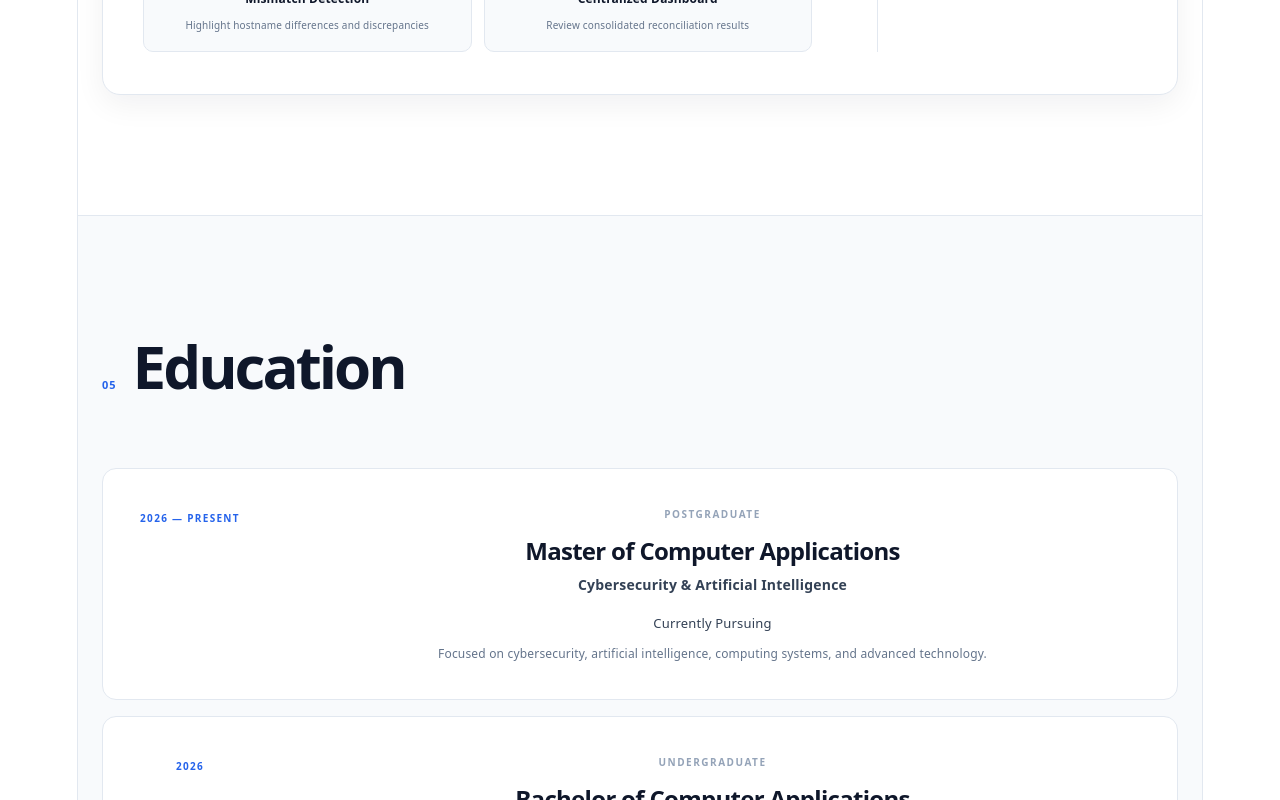
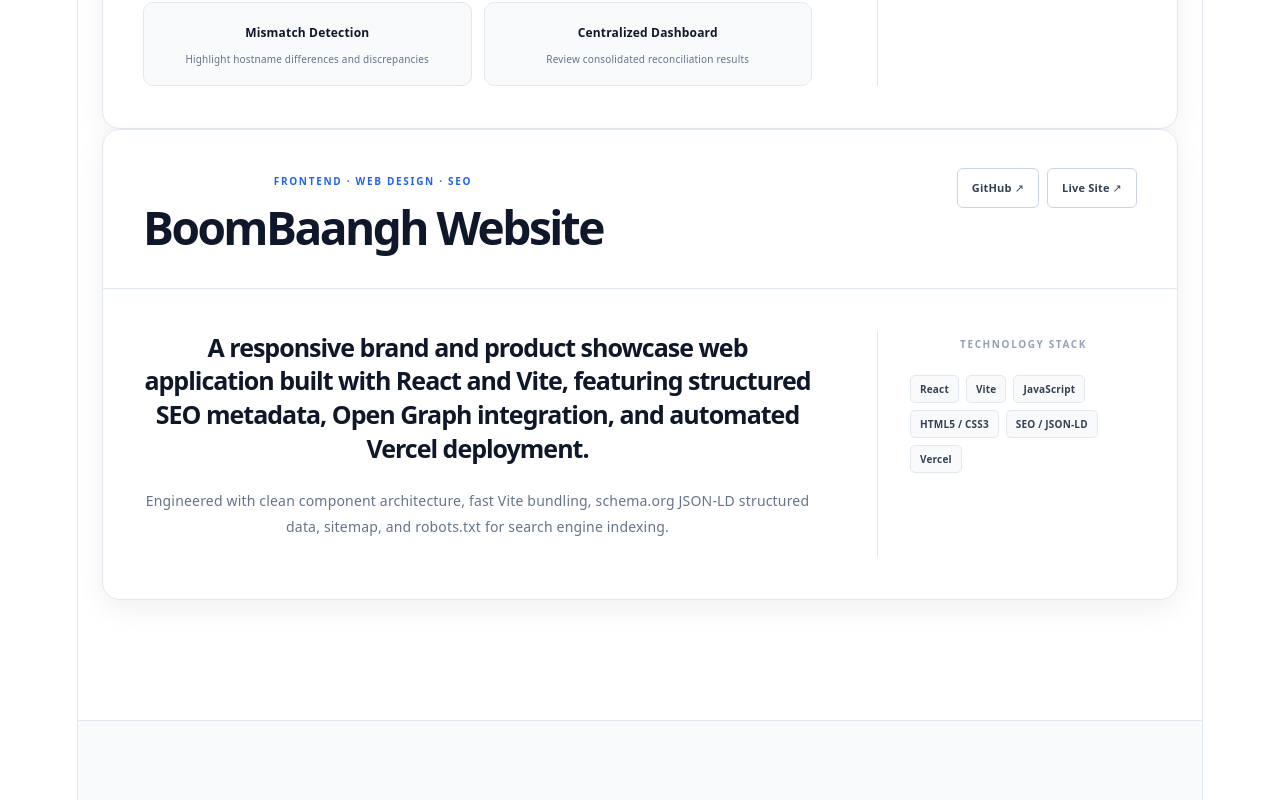
Before and after one commit to shinevthomas/shine-portfolio, a React (Vite) app: page / in a window 1280 px wide. Shown: the part 8498-9298 px from the top of the page. Built offline with nearby package versions, Linux system fonts and the light colour scheme.

Commit message:
feat(portfolio): add BoomBaangh Website and attribute Endpoint Reconciliation to ATI Robotics

```diff
--- a/src/App.jsx
+++ b/src/App.jsx
@@ -1284,7 +1284,7 @@ function App() {
 
                 <div>
                   <p className="project-label">
-                    IT OPERATIONS & ENDPOINT SECURITY
+                    IT OPERATIONS & ENDPOINT SECURITY · ATI ROBOTICS
                   </p>
 
                   <h3>
@@ -1299,7 +1299,7 @@ function App() {
                 <div className="project-description">
 
                   <h4>
-                    A web-based platform designed to compare IT asset
+                    An internal enterprise platform built for ATI Robotics to reconcile IT asset
                     inventory with endpoint security records.
                   </h4>
 
@@ -1374,6 +1374,81 @@ function App() {
 
             </article>
 
+
+            {/* BoomBaangh Website */}
+            <article className="project-card">
+
+              <div className="project-header">
+
+                <div>
+                  <p className="project-label">
+                    FRONTEND · WEB DESIGN · SEO
+                  </p>
+
+                  <h3>
+                    BoomBaangh Website
+                  </h3>
+                </div>
+
+                <div className="project-links">
+
+                  <a
+                    href="https://github.com/shinevthomas/boombangh-website"
+                    target="_blank"
+                    rel="noreferrer"
+                  >
+                    GitHub ↗
+                  </a>
+
+                  <a
+                    href="https://boombangh-website.vercel.app"
+                    target="_blank"
+                    rel="noreferrer"
+                  >
+                    Live Site ↗
+                  </a>
+
+                </div>
+
+              </div>
+
+              <div className="project-main">
+
+                <div className="project-description">
+
+                  <h4>
+                    A responsive brand and product showcase web application built with React and Vite,
+                    featuring structured SEO metadata, Open Graph integration, and automated Vercel deployment.
+                  </h4>
+
+                  <p>
+                    Engineered with clean component architecture, fast Vite bundling, schema.org JSON-LD
+                    structured data, sitemap, and robots.txt for search engine indexing.
+                  </p>
+
+                </div>
+
+                <aside className="project-stack">
+
+                  <p>
+                    TECHNOLOGY STACK
+                  </p>
+
+                  <div className="project-tags">
+                    <span>React</span>
+                    <span>Vite</span>
+                    <span>JavaScript</span>
+                    <span>HTML5 / CSS3</span>
+                    <span>SEO / JSON-LD</span>
+                    <span>Vercel</span>
+                  </div>
+
+                </aside>
+
+              </div>
+
+            </article>
+
           </div>
 
         </section>
```
